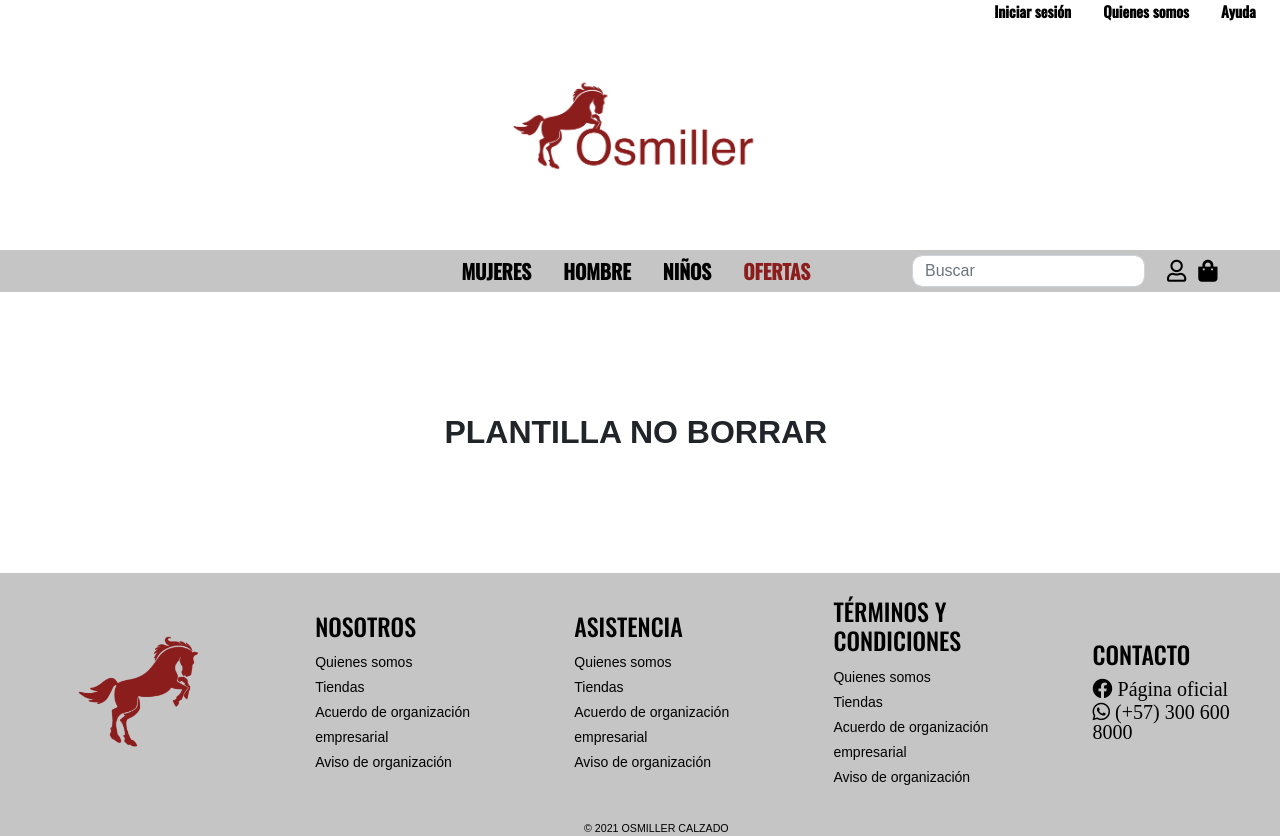
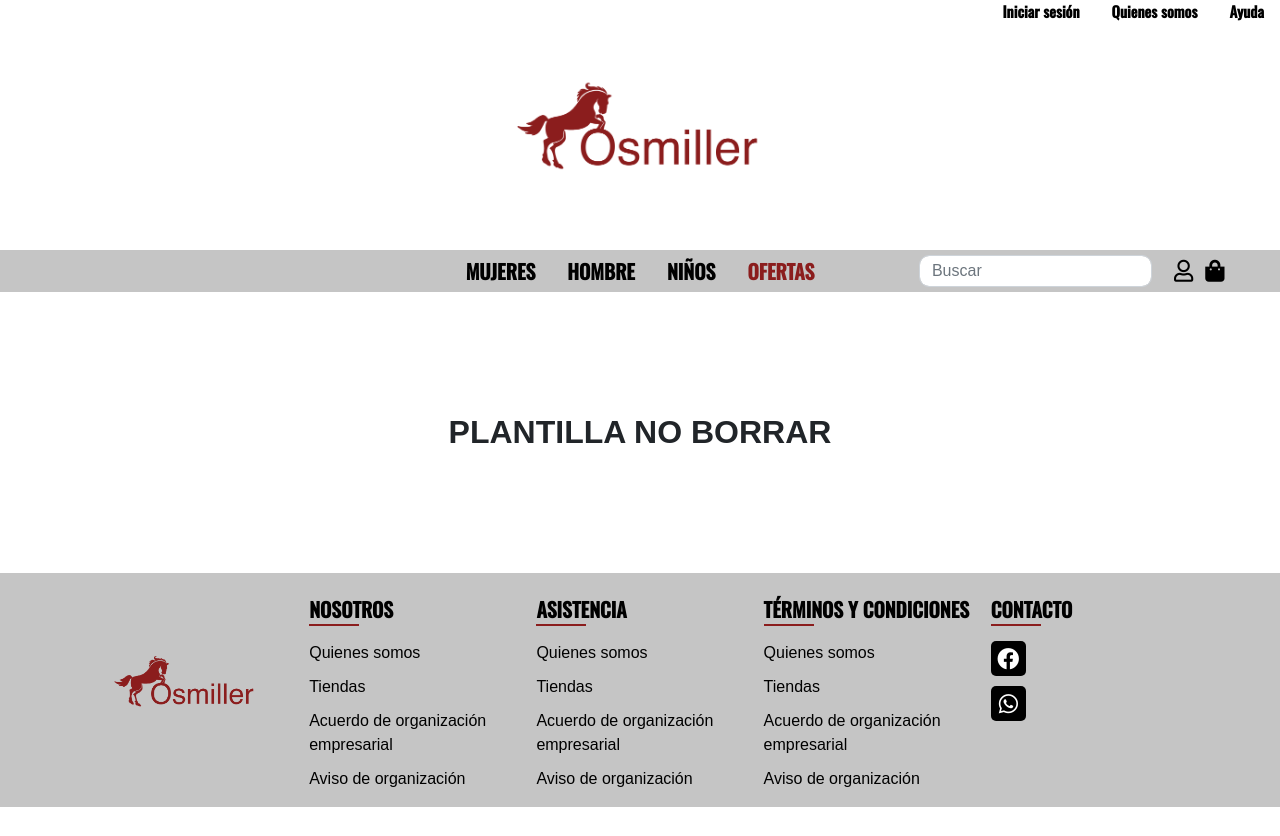
Before and after one commit to oscarloaiza666/Osmiller-Repositorio-2, a PHP site: page /PLANTILLA.html in a window 1280 px wide. After the commit the page ends 807 px from the top, so only its background shows below. Run offline with PHP 8.4, Linux system fonts and the light colour scheme.

Commit message:
Footer responsive
El footer ahora es completamente responsive, no tiene problema de ningún tipo y se acomoda a necesidad del tamaño de pantalla.

```diff
--- a/PLANTILLA.html
+++ b/PLANTILLA.html
@@ -108,93 +108,92 @@
 
     <!-- Footer de la página -->
 
-    <footer class="row nav-row pt-4">
-      <div class="col">
-        <nav class="footer navbar-light">
-          <div class="container justify-content-center">
-            <ul>
-              <a class="navbar-brand" href='index.html'>
-                <img src="img/logoOsmillerSinLetra.png" alt="" />
+        <footer class="footer nuevo pt-4">
+      <div class="container">
+        <div class="seccion-footer seccion-image">
+          <a class="" href="index.html">
+            <img src="img/logoOsmiller.png" alt="" />
           </a>
-            </ul>
         </div>
-        </nav>
-      </div>
-      <div class="col">
-        <nav class="footer navbar-light">
-          <div class="container justify-content-center">
-            <ul class="ul-footer contenedor-text-style">
-              <h4 class="d-flex">NOSOTROS</h4>
-              <li><a class="ul-footer cursor-link-clicker" href='quienesSomos.html'>Quienes somos</a></li>
-              <li><a class="ul-footer cursor-link-clicker" href='tiendas.html'>Tiendas</a></li>
+        <div class="seccion-footer links-footer">
+          <h3>NOSOTROS</h3>
+          <ul class="ul-footer-nuevo">
             <li>
-                <a class="ul-footer cursor-link-clicker" href='acuerdoOrganizacion.html'
+              <a class="" href="quienesSomos.html">Quienes somos</a>
+            </li>
+            <li>
+              <a class="" href="tiendas.html">Tiendas</a>
+            </li>
+            <li>
+              <a class="" href="acuerdoOrganizacion.html"
                 >Acuerdo de organización empresarial</a
               >
             </li>
-              <li><a class="ul-footer cursor-link-clicker" href='avisoOrganizacion.html'>Aviso de organización</a></li>
-            </ul>
-          </div>
-        </nav>
-      </div>
-      <div class="col">
-        <nav class="footer navbar-light">
-          <div class="container justify-content-center">
-            <ul class="ul-footer contenedor-text-style">
-              <h4 class="d-flex">ASISTENCIA</h4>
-              <li><a class="ul-footer cursor-link-clicker" href='quienesSomos.html'>Quienes somos</a></li>
-              <li><a class="ul-footer cursor-link-clicker" href='tiendas.html'>Tiendas</a></li>
             <li>
-                <a class="ul-footer cursor-link-clicker" href='acuerdoOrganizacion.html'
-                  >Acuerdo de organización empresarial</a
-                >
-              </li>
-              <li><a class="ul-footer cursor-link-clicker" href='avisoOrganizacion.html'>Aviso de organización</a></li>
-            </ul>
-          </div>
-        </nav>
-      </div>
-      <div class="col">
-        <nav class="footer navbar-light">
-          <div class="container justify-content-center">
-            <ul class="ul-footer contenedor-text-style">
-              <h4 class="d-flex">TÉRMINOS Y CONDICIONES</h4>
-              <li><a class="ul-footer cursor-link-clicker" href='quienesSomos.html'>Quienes somos</a></li>
-              <li><a class="ul-footer cursor-link-clicker" href='tiendas.html'>Tiendas</a></li>
-              <li>
-                <a class="ul-footer cursor-link-clicker" href='acuerdoOrganizacion.html'
-                  >Acuerdo de organización empresarial</a
-                >
-              </li>
-              <li><a class="ul-footer cursor-link-clicker" href='avisoOrganizacion.html'>Aviso de organización</a></li>
-            </ul>
-          </div>
-        </nav>
-      </div>
-      <div class="col">
-        <nav class="footer navbar-light">
-          <div class="container justify-content-center">
-            <ul class="ul-footer contenedor-text-style li-footer">
-              <h4 class="d-flex">CONTACTO</h4>
-              <li>
-                <a class="ul-footer" href="https://www.facebook.com" target="_blank"
-                ><i class="fab fa-facebook font-awesome-custom">
-                  Página oficial
-                </i></a
-              >
-            </li>
-            <li>
-              <a class="ul-footer" href="https://www.whatsapp.com" target="_blank"
-                ><i class="fab fa-whatsapp font-awesome-custom">
-                    (+57) 300 600 8000
-                  </i></a
+              <a class="" href="avisoOrganizacion.html"
+                >Aviso de organización</a
               >
             </li>
           </ul>
         </div>
-        </nav>
+        <div class="seccion-footer links-footer">
+          <h3>ASISTENCIA</h3>
+          <ul class="ul-footer-nuevo">
+            <li>
+              <a class="" href="quienesSomos.html">Quienes somos</a>
+            </li>
+            <li>
+              <a class="" href="tiendas.html">Tiendas</a>
+            </li>
+            <li>
+              <a class="" href="acuerdoOrganizacion.html"
+                >Acuerdo de organización empresarial</a
+              >
+            </li>
+            <li>
+              <a class="" href="avisoOrganizacion.html"
+                >Aviso de organización</a
+              >
+            </li>
+          </ul>
         </div>
-    <div class="textocopyr "><br>© 2021 OSMILLER CALZADO</div>
+        <div class="seccion-footer links-footer">
+          <h3>TÉRMINOS Y CONDICIONES</h3>
+          <ul class="ul-footer-nuevo">
+            <li>
+              <a class="" href="quienesSomos.html">Quienes somos</a>
+            </li>
+            <li>
+              <a class="" href="tiendas.html">Tiendas</a>
+            </li>
+            <li>
+              <a class="" href="acuerdoOrganizacion.html"
+                >Acuerdo de organización empresarial</a
+              >
+            </li>
+            <li>
+              <a class="" href="avisoOrganizacion.html"
+                >Aviso de organización</a
+              >
+            </li>
+          </ul>
+        </div>
+        <div class="seccion-footer">
+          <h3>CONTACTO</h3>
+          <ul class="ul-footer-nuevo">
+            <li>
+              <a class="" href="https://www.facebook.com" target="_blank"
+                ><i class="fab fa-facebook font-awesome-custom-2"></i
+              ></a>
+            </li>
+            <li>
+              <a class="" href="https://www.whatsapp.com" target="_blank"
+                ><i class="fab fa-whatsapp font-awesome-custom-2"> </i
+              ></a>
+            </li>
+          </ul>
+        </div>
+      </div>
     </footer>
     <!-- SCRIPTS -->
     <script src="js/bootstrap.bundle.min.js"></script>
--- a/styles/styles.css
+++ b/styles/styles.css
@@ -2,7 +2,6 @@
 body {
   font-family: "Poppins", sans-serif;
   background-color: #fff;
-  width: 99.35%;
 }
 
 /* ----------------------------------
@@ -77,6 +76,7 @@ IMAGEN DE HEADER
 .row.nav-row {
   background-color: rgb(197, 197, 197);
   align-items: center;
+  height: 20%;
 }
 
 .row .col {
@@ -158,7 +158,7 @@ IMAGEN DE HEADER
 
 .contenedor-imagenes-style {
   width: 100%;
-  height:100%;
+  height: 100%;
   position: relative;
   z-index: 1;
 }
@@ -179,7 +179,7 @@ IMAGEN DE HEADER
   color: rgb(255, 255, 255);
   position: relative;
   top: -1245px;
-  left:15px;
+  left: 15px;
   z-index: 3;
   text-shadow: 1px 1px 5px black;
 }
@@ -200,44 +200,112 @@ IMAGEN DE HEADER
 }
 
 /* ----------------------------------
-   FOOTER ESTILOS
+   FOOTER NUEVOS ESTILOS
    ---------------------------------- */
 
-/* LE DAMOS UN ESTILO AL FOOTER */
-.footer {
+footer.nuevo {
+  display: grid;
+  padding: 50px, 100px;
+  background-color: rgb(197, 197, 197);
+  justify-content: center;
+}
+
+footer .container {
+  width: 100%;
+  display: grid;
+  grid-template-columns: 1fr 1fr 1fr 1fr 1fr;
+  grid-gap: 20px;
+  margin: 0px;
+}
+
+footer .container .seccion-image {
+  margin: auto;
+  width: 70%;
+  padding-bottom: 30px;
+}
+
+footer .container .seccion-footer h3 {
+  color: black;
+  font-family: "Oswald", sans-serif;
+  font-size: 20px;
+  font-weight: 900;
+  position: relative;
+  margin-bottom: 15px;
+  cursor: default;
+  transition: all ease-in-out 0.2s;
+}
+
+footer .container .seccion-footer h3::before {
+  content: "";
+  position: absolute;
+  bottom: -5px;
+  left: 0px;
+  width: 50px;
+  height: 2px;
+  background-color: #8b1d1d;
+}
+
+.ul-footer-nuevo {
+  margin-top: 20px;
+  display: grid;
+  grid-gap: 10px;
   padding: 0px;
 }
 
-/* RESETEAMOS LOS ESTILOS DEL FOOTER */
-.ul-footer {
+.ul-footer-nuevo li {
   list-style: none;
+}
+
+.ul-footer-nuevo li a {
   text-decoration: none;
+  transition: all ease-in-out 0.2s;
   color: black;
 }
 
-.ul-footer a {
-  font-family: "Poppins", sans-serif;
-  font-size: 14px;
+.ul-footer-nuevo li a i {
+  transition: all ease-in-out 0.2s;
+  display: inline-block;
+  width: 35px;
+  height: 35px;
+  background-color: black;
+  display: grid;
+  align-content: center;
+  justify-content: center;
+  border-radius: 5px;
+  color: white;
+  font-size: 22px;
 }
 
-.ul-footer a:hover {
-  color: rgb(70, 70, 70);
+.ul-footer-nuevo li a i:hover {
+  background-color: #8b1d1d;
 }
 
-/* RESETEAMOS LOS ESTILOS DE LAS CATEGORÍAS */
-.li-footer {
-  text-decoration: none;
+.links-footer {
+  position: relative;
 }
 
-/* LIBRERÍA FONT AWESOME PARA LOS LOGOS DE FACEBOOK Y WHATS */
-.font-awesome-custom {
-  font-size: 20px;
+.links-footer li a:hover {
+  color: rgb(33, 33, 33);
+  text-decoration: underline;
 }
 
-.textocopyr {
-  color: rgb(0, 0, 0);
-  padding-left: 46%;
-  font-size: 8pt;
+@media (max-width: 991px) {
+  footer .container {
+    grid-template-columns: repeat(2, 1fr);
+  }
+}
+
+@media (max-width: 768px) {
+  footer .container {
+    text-align: center;
+  }
+  footer .container .seccion-footer h3::before {
+    margin-left: 38%;
+    margin-right: auto;
+  }
+  .ul-footer-nuevo li a i {
+    margin: auto;
+  }
 }
 
 /* ----------------------------------
@@ -274,7 +342,7 @@ IMAGEN DE HEADER
   color: rgb(255, 255, 255);
   text-align: center;
   position: relative;
-  left:200px;
+  left: 200px;
   top: -725px;
   z-index: 3;
 }
```
Lines whose indentation alone changed are shown as unchanged.
